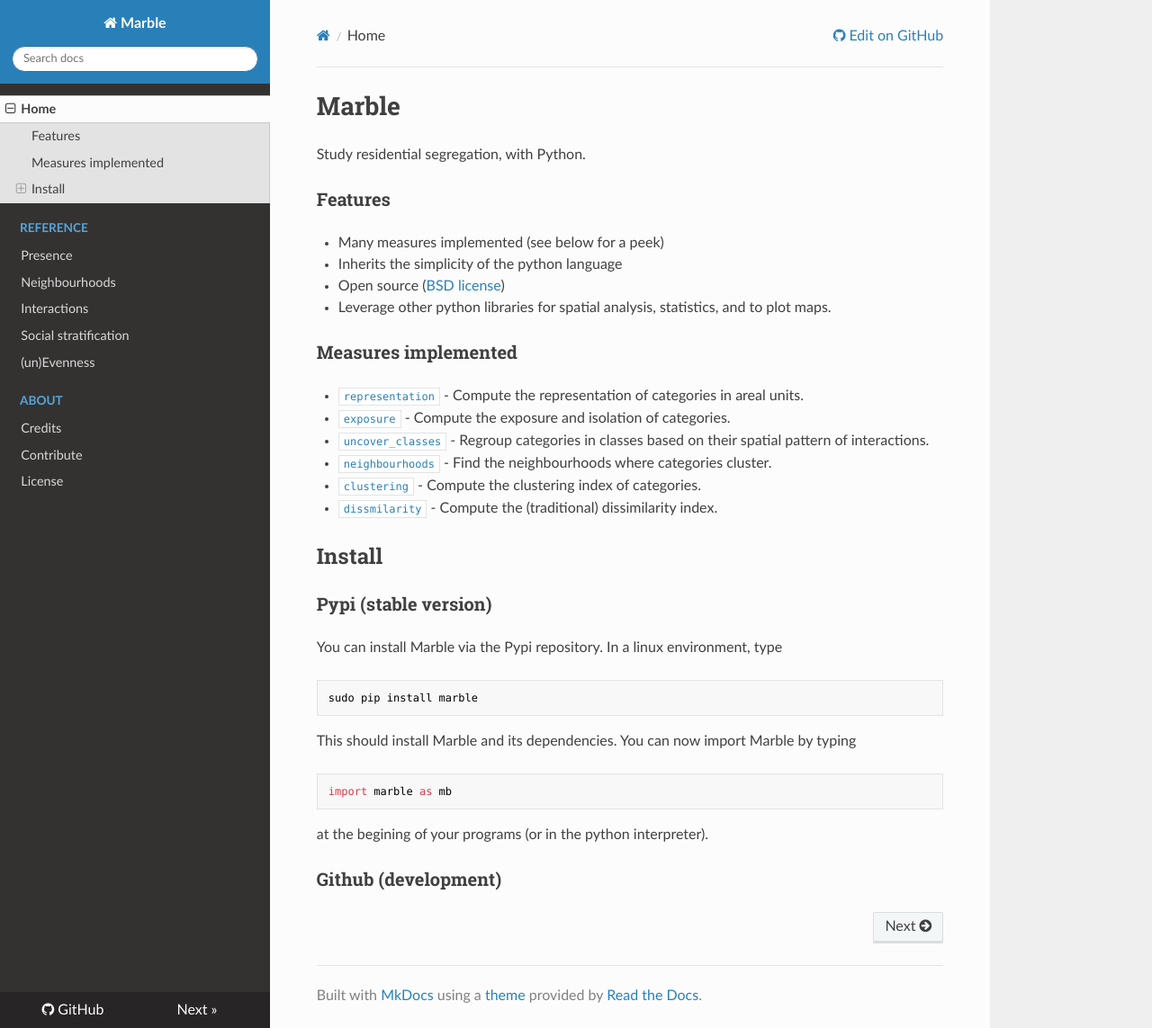
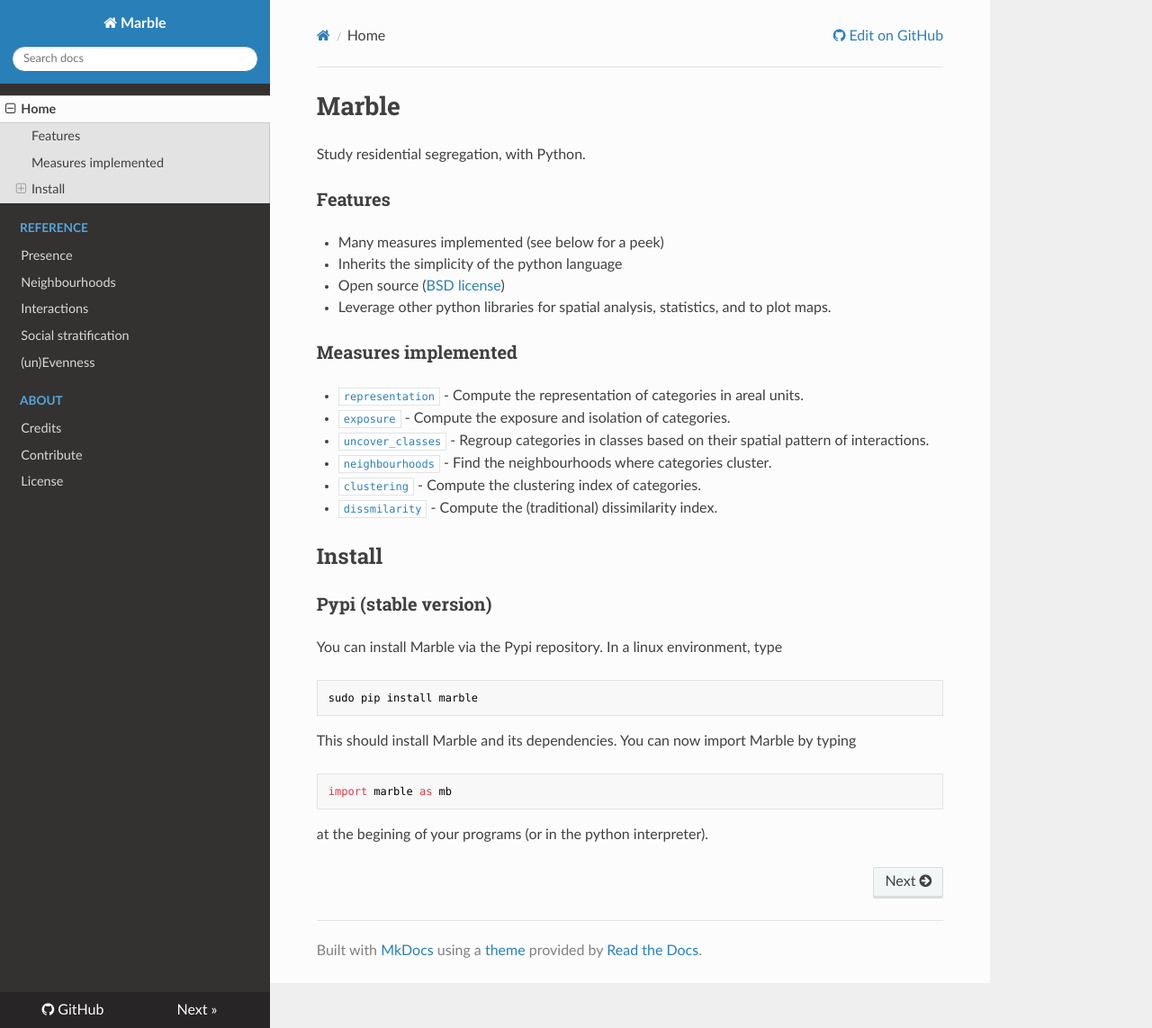
Before and after one commit to scities/marble, an MkDocs documentation site: the page built from docs/index.md, in a window 1280 px wide and 1143 px high. Shown: the whole window at 90% size. Built offline with MkDocs 1.6.1, drawn with Linux system fonts in a browser that asks for light colours; nearby versions of some CDN libraries; old or Windows-style settings are respelled for this version of MkDocs.

Commit message:
Clean index page

````diff
--- a/docs/index.md
+++ b/docs/index.md
@@ -42,5 +42,3 @@
 ```
 
 at the begining of your programs (or in the python interpreter).
-
-### Github (development)
````
